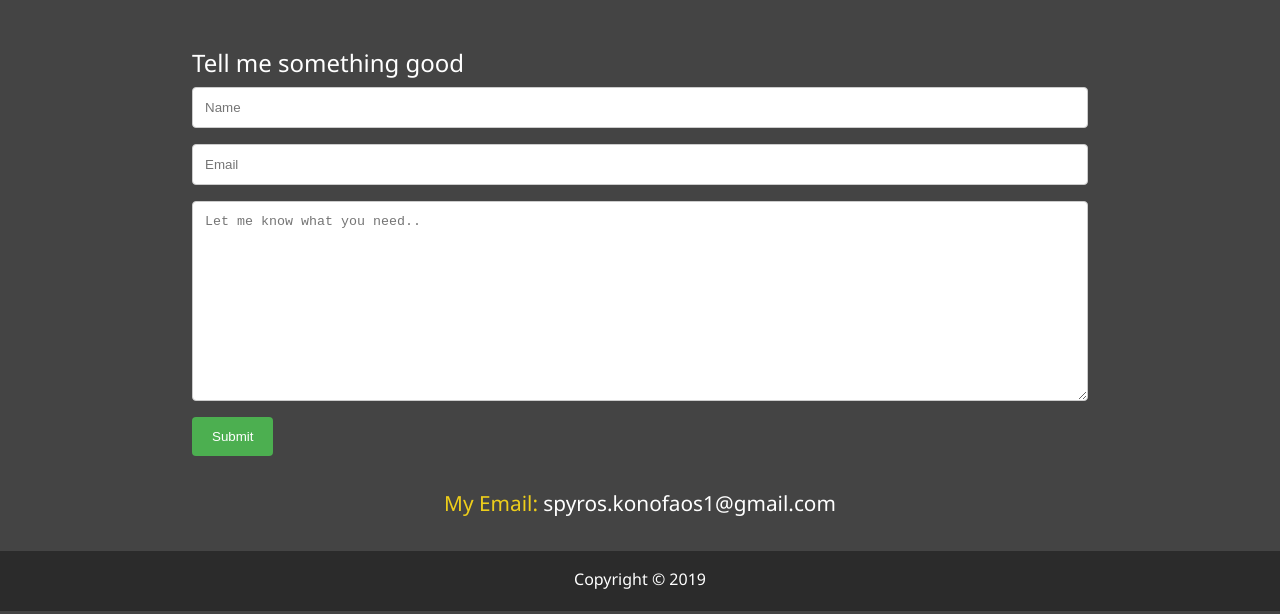
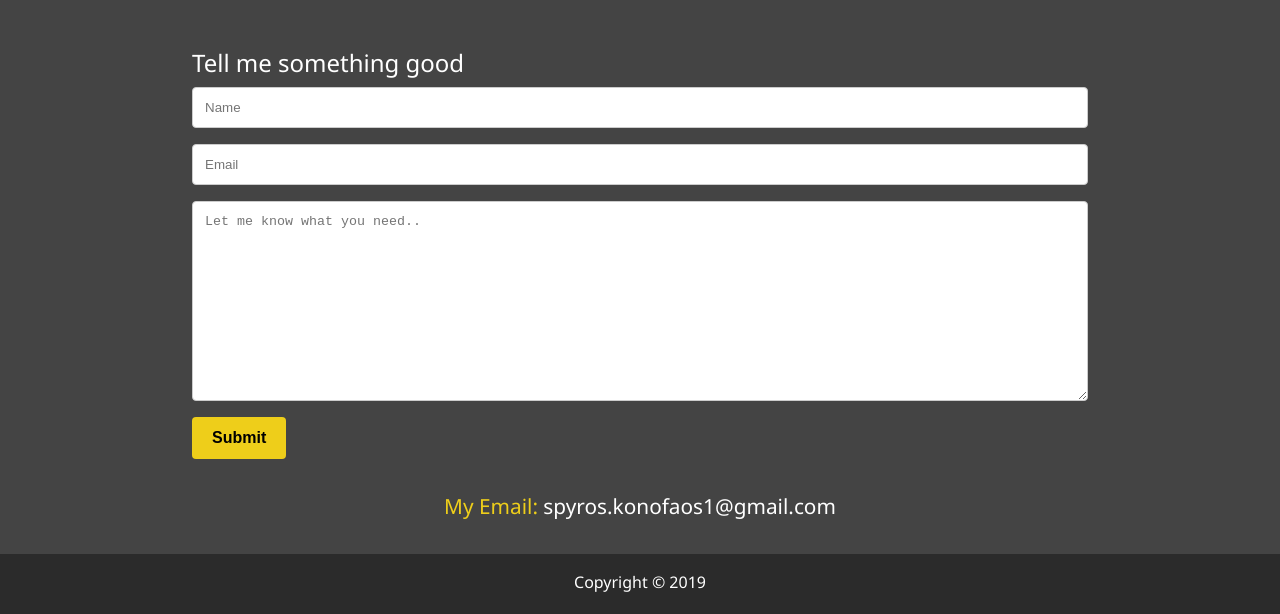
Before and after one commit to SpyrosKo/m_portfolio, a website: page dist/contact.html in a window 1280 px wide. Shown: the part 289-903 px from the top of the page. Drawn offline with Linux system fonts and the light colour scheme.

Commit message:
Working on 'My Work' page

```diff
--- a/scss/_config.scss
+++ b/scss/_config.scss
@@ -3,6 +3,12 @@ $secondary-color: #eece1a;
 $show-home-image: true;
 $home-image: url(../img/background.jpg);
 $background-opacity: 0.9;
+
+// $primary-color: #444;
+// $secondary-color: #eece1a;
+
+// Powdered Sugar (#F1F4FFFF) and Silver (#A2A2A1FF)
+// Black (#000000FF) and White (#FFFFFFFF)
 
 
 // Set Text Color
--- a/scss/_menu.scss
+++ b/scss/_menu.scss
@@ -43,7 +43,7 @@
 	position: fixed;
 	top:0;
 	width: 100%;
-	opacity: 0.8;
+	opacity: 0.95;
 	visibility: hidden;
 
 	&.show {
--- a/scss/main.scss
+++ b/scss/main.scss
@@ -141,6 +141,9 @@ main {
 	grid-gap: 1em;
 	margin: 0 2em;
 
+	.item {
+
+
 		img {
 			width: 100%;
 			border: #fff 3px solid;
@@ -150,6 +153,8 @@ main {
 				border-color: $secondary-color;
 				@include easeOut;
 			}
+		}
+
 	}
 }
 
@@ -179,12 +184,14 @@ main {
 				}
 
 				  input[type=submit] {
-					background-color: #4CAF50;
-					color: white;
+					background-color: $secondary-color;
+					color: #000;
 					padding: 12px 20px;
 					border: none;
 					border-radius: 4px;
 					cursor: pointer;
+					font-weight: bold;
+					font-size: 1em;
 				}
 			}
 		}
```
Also changed, not shown: dist/css/main.css, dist/img/projects/proj1-tribute.PNG (added), dist/index.html, dist/work.html. Lines whose indentation alone changed are shown as unchanged.
